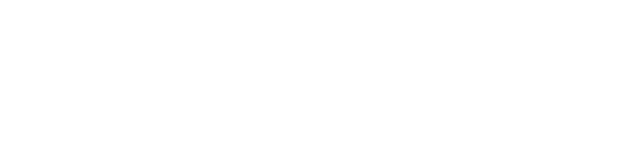
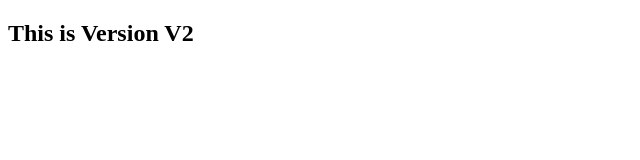
Before and after one commit to brijesh123977/myrepo, a plain HTML site: page index.html in a window 1280 px wide. Shown: the whole page, without its empty margins (0-640 px from the left). Drawn offline with Linux system fonts and the light colour scheme.

Commit message:
This is V2

```diff
--- a/index.html
+++ b/index.html
@@ -6,6 +6,6 @@
     <title>Document</title>
 </head>
 <body>
-
+    <h2>This is Version V2</h2>
 </body>
 </html>
```
